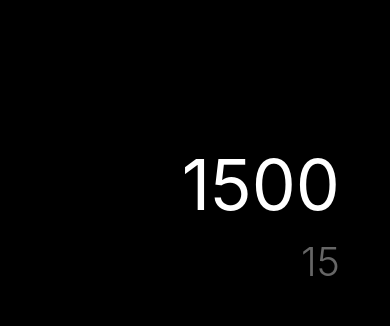
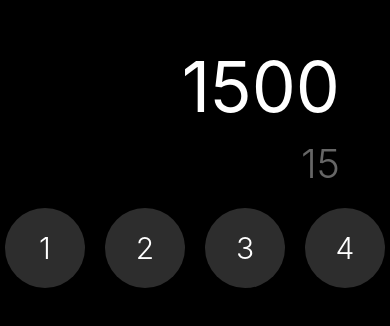
Before and after one commit to BearPandaDay/learning-react-native, a React Native app: screen / in a window 390 px wide. Shown: the part 518-844 px from the top of the page. Built offline with nearby package versions, Linux system fonts and the light colour scheme.

Commit message:
video 85: Creando los estilos de los botones negros y centrandolos

```diff
--- a/src/config/theme/app-theme.ts
+++ b/src/config/theme/app-theme.ts
@@ -37,4 +37,29 @@ export const GlobalStyles = StyleSheet.create({
         textAlign: 'right',
         fontWeight: '300',
     },
+
+    row: {
+        flexDirection: 'row',
+        justifyContent: 'center',
+        marginBottom: 18,
+        paddingHorizontal: 10,
+    },
+
+    button: {
+        // alignItems: 'center',
+        width: 80,
+        aspectRatio: 1 / 1,
+        backgroundColor: colors.darkGray,
+        borderRadius: 100,
+        justifyContent: 'center',
+        marginHorizontal: 10,
+    },
+
+    buttonText: {
+        textAlign: 'center',
+        padding: 10,
+        fontSize: 30,
+        color: '#ffffff',
+        fontWeight: '300',
+    },
 });
--- a/src/presentation/screens/CalculatorScreen/CalculatorScreen.tsx
+++ b/src/presentation/screens/CalculatorScreen/CalculatorScreen.tsx
@@ -1,5 +1,5 @@
 import React from 'react';
-import { StyleSheet, Text, View } from 'react-native';
+import { Pressable, StyleSheet, Text, View } from 'react-native';
 import { GlobalStyles } from '../../../config/theme/app-theme';
 
 export const CalculatorScreen = () => {
@@ -9,10 +9,29 @@ export const CalculatorScreen = () => {
         <Text style={GlobalStyles.mainResult}>1500</Text>
         <Text style={GlobalStyles.subResult}>15</Text>
       </View>
+
+      <View style={GlobalStyles.row}>
+        <Pressable style={GlobalStyles.button}>
+          <Text style={GlobalStyles.buttonText}>1</Text>
+        </Pressable>
+        <Pressable style={GlobalStyles.button}>
+          <Text style={GlobalStyles.buttonText}>2</Text>
+        </Pressable>
+        <Pressable style={GlobalStyles.button}>
+          <Text style={GlobalStyles.buttonText}>3</Text>
+        </Pressable>
+        <Pressable style={GlobalStyles.button}>
+          <Text style={GlobalStyles.buttonText}>4</Text>
+        </Pressable>
+      </View>
     </View>
   );
 };
 
 const StylesCalculatorScreen = StyleSheet.create({
   contentFather: {paddingHorizontal: 30, paddingBottom: 20},
+
+  componentButtons: {
+    flexDirection: 'row',
+  },
 });
```
